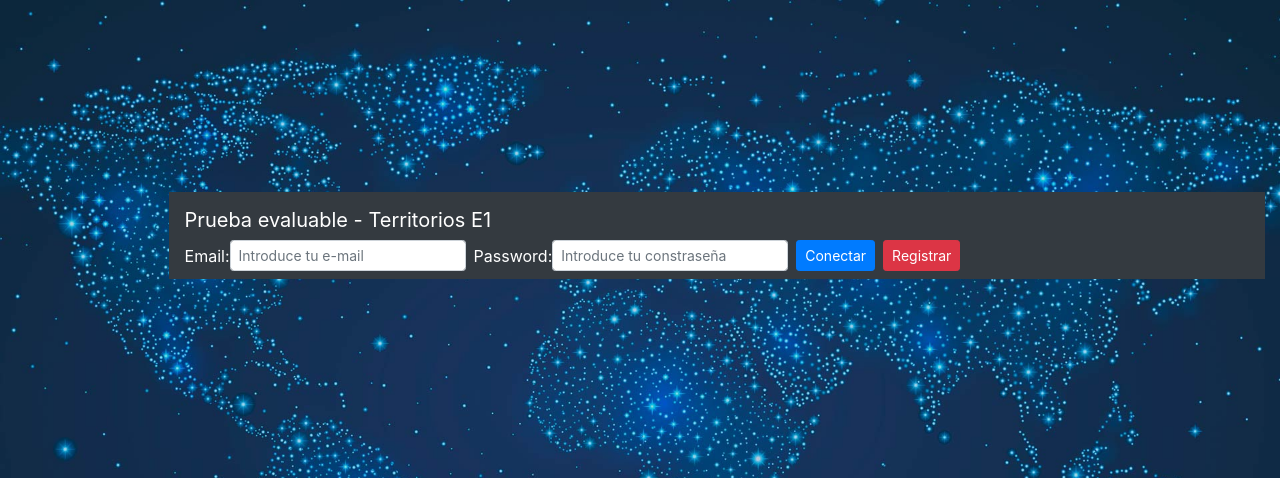
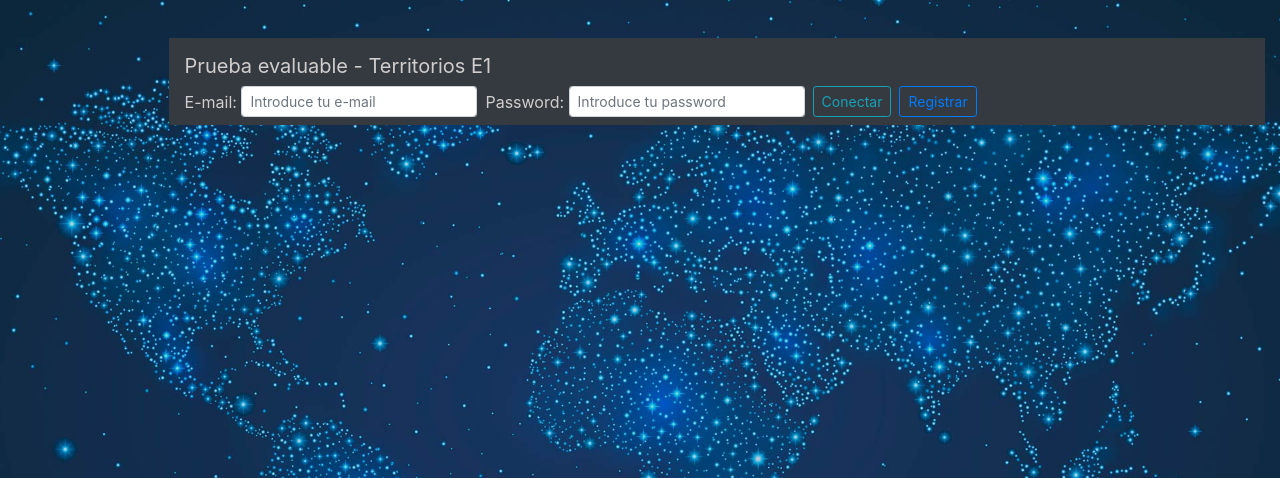
Before and after one commit to Siladr2019/territoriosE1, a PHP site: page /index.html in a window 1280 px wide. Shown: the top 478 px of the page. Run offline with PHP 8.4, Linux system fonts and the light colour scheme; some libraries are stand-ins or nearby versions.

Commit message:
Cambio aspecto visual

```diff
--- a/css/estilos.css
+++ b/css/estilos.css
@@ -6,13 +6,16 @@ html {
 
 body {
   background-color: transparent;
-  margin-top: 15%;
+  margin-top: 3%;
   margin-left: 12%;
-  color: #fff;
+  color: rgb(209, 205, 205);
 }
 
 table {
   background-color: #fff;
+}
+p {
+  width: 600px;
 }
 
 #advanced-search-form {
--- a/index.html
+++ b/index.html
@@ -18,13 +18,13 @@
     <nav class="navbar navbar-dark bg-dark">
       <a class="navbar-brand">Prueba evaluable - Territorios E1</a>
       <div id="botones" class="form-inline">
-        <label for="email2">Email: </label>
+        <label for="email2">E-mail:&nbsp;</label>
         <input id="email2" type="email" placeholder="Introduce tu e-mail" class="form-control form-control-sm mr-sm-2">
-        <label for="password2">Password: </label>
-        <input id="password2" type="password" placeholder="Introduce tu constraseña"
+        <label for="password2">Password:&nbsp;</label>
+        <input id="password2" type="password" placeholder="Introduce tu password"
           class="form-control form-control-sm mr-sm-2">
-        <button id="conectar" class="btn btn-primary my-2 my-sm-0 btn-sm">Conectar</button>
-        <button class="btn btn-danger my-2 my-sm-0 btn-sm ml-2" data-toggle="modal"
+        <button id="conectar" class="btn btn-outline-info my-2 my-sm-0 btn-sm">Conectar</button>
+        <button class="btn btn-outline-primary my-2 my-sm-0 btn-sm ml-2" data-toggle="modal"
           data-target="#modalRegistro">Registrar</button>
       </div>
       <span id="cerrarconexion"></span>
@@ -43,11 +43,11 @@
           </button>
         </div>
         <div class="modal-body">
-          <label for="email1">Email: </label>
+          <label for="email1">E-mail:&nbsp;</label>
           <input id="email1" type="email" placeholder="Introduce tu e-mail" class="form-control">
           <div class="mt-2"></div>
-          <label for="password1">Password: </label>
-          <input id="password1" type="password" placeholder="Introduce tu constraseña" class="form-control">
+          <label for="password1">Password:&nbsp;</label>
+          <input id="password1" type="password" placeholder="Introduce tu password" class="form-control">
         </div>
         <div class="modal-footer">
           <button type="button" class="btn btn-secondary" data-dismiss="modal">Cerrar</button>
--- a/js/datos.js
+++ b/js/datos.js
@@ -78,13 +78,14 @@ function observador() {
       console.log("No existe ningún usuario con esos datos");
       var contenido = document.getElementById("contenido");
       contenido.innerHTML = `
-      <p>Debes conectarte para acceder al panel de usuarios registrados</p>
+      <br>
+      <p class="alert alert-info">Debes conectarte para acceder al panel de usuarios registrados</p>
       `;
     }
   });
 }
 
-var fechaHoy = new Date().getFullYear() + "/" + (new Date().getMonth()+1) + "/" + new Date().getDate();
+// var fechaHoy = new Date().getFullYear() + "/" + (new Date().getMonth()+1) + "/" + new Date().getDate();
 
 function contenidosUsuarioRegistrado(usuario) {
   var contenido = document.getElementById("contenido");
@@ -93,7 +94,7 @@ function contenidosUsuarioRegistrado(usuario) {
       <div class="alert alert-info alert-dismissible fade show mt-3" role="alert">
         <h3 class="alert alert-info">¡Bienvenido ${usuario.email}!</h3>
         <hr>
-        <p class="mb-0">Tenemos muchos contenidos exclusivos solo para usuarios registrados</p>
+        <p class="mb-0 alert alert-info">Tenemos muchos contenidos exclusivos solo para usuarios registrados</p>
         <button type="button" class="close" data-dismiss="alert" aria-label="Close">
           <span aria-hidden="true">&times;</span>
         </button>
@@ -111,7 +112,7 @@ function contenidosUsuarioRegistrado(usuario) {
         </div>
         <div class="form-inline">
         <label for="inicio" class="col-sm-3 col-form-label">Fecha inicio<sup>(*)</sup>: </label>
-          <input type="date" id="inicio" placeholder="Introduce una fecha de inicio" class="form-control my-3 col-sm-3" max="${fechaHoy}" required>
+          <input type="date" id="inicio" placeholder="Introduce una fecha de inicio" class="form-control my-3 col-sm-3" max="2019-06-20" required>
         </div>
         <div class="form-inline">
           <label for="fin" class="col-sm-3 col-form-label">Fecha fin<sup>(*)</sup>: </label>
```
Also changed, not shown: public/css/estilos.css (+6 -2 lines), public/index.html (+8 -8 lines), public/js/datos.js (+6 -5 lines).
